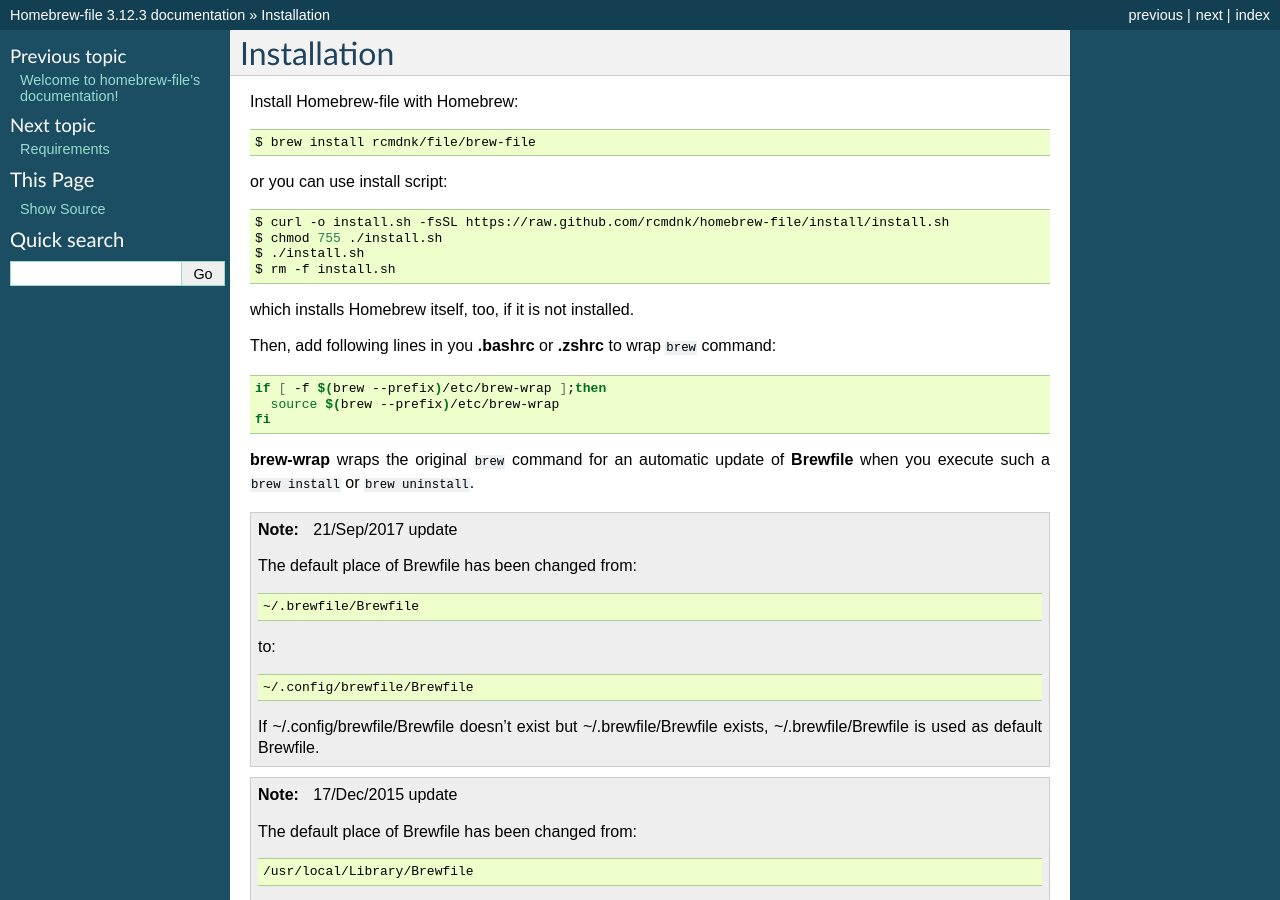
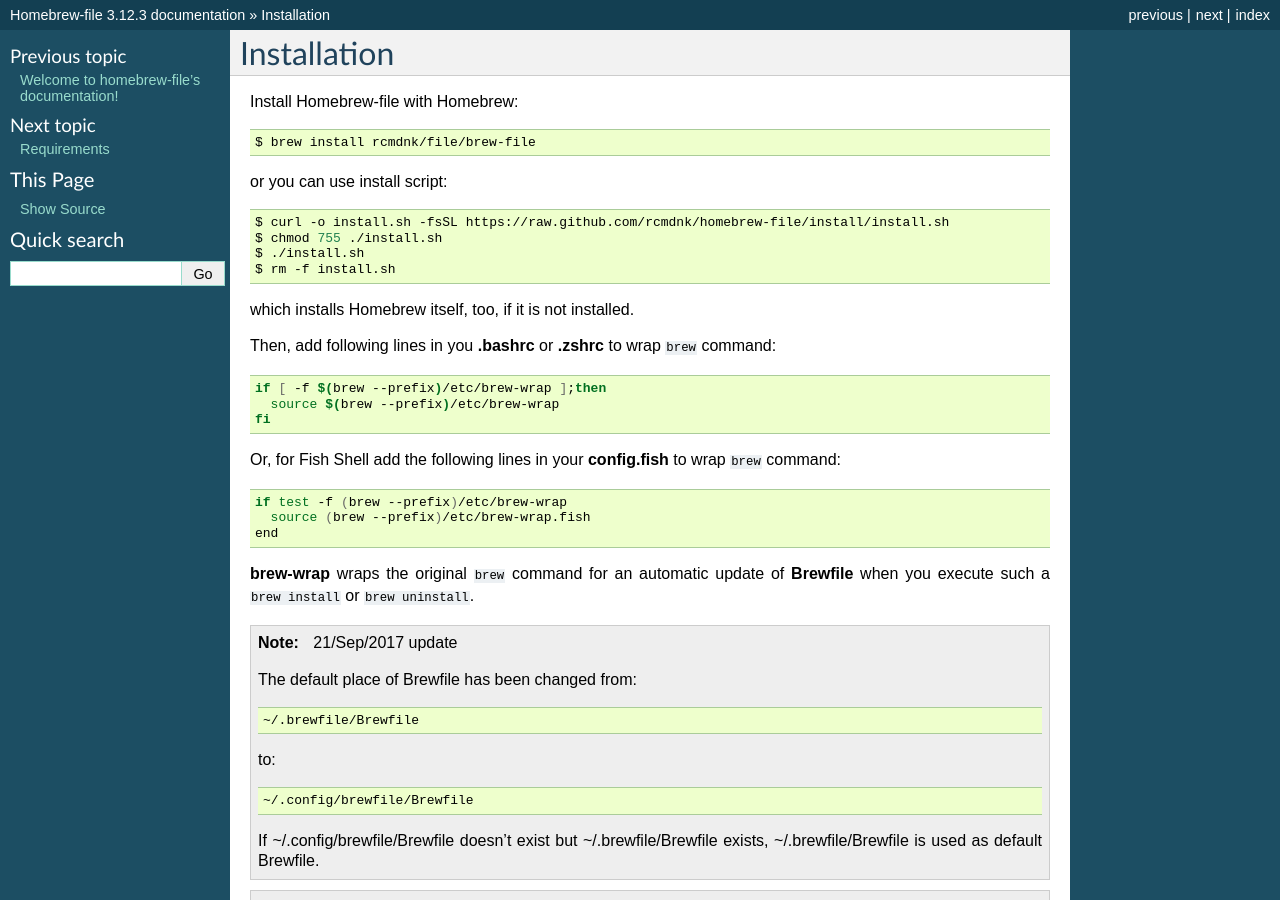
Before and after one commit to rcmdnk/homebrew-file, a Sphinx documentation site: the page built from docs/installation.rst, in a window 1280 px wide and 900 px high. Built offline with Sphinx 7.4.7, drawn with Linux system fonts in a browser that asks for light colours.

Commit message:
Updated with Fish support for brew-wrap (#107)

```diff
--- a/docs/installation.rst
+++ b/docs/installation.rst
@@ -19,6 +19,12 @@
     if [ -f $(brew --prefix)/etc/brew-wrap ];then
       source $(brew --prefix)/etc/brew-wrap
     fi
+
+Or, for Fish Shell add the following lines in your **config.fish** to wrap ``brew`` command::
+
+    if test -f (brew --prefix)/etc/brew-wrap
+      source (brew --prefix)/etc/brew-wrap.fish
+    end
 
 **brew-wrap** wraps the original ``brew`` command
 for an automatic update of **Brewfile** when you execute
```
Also changed, not shown: 1 other file.
